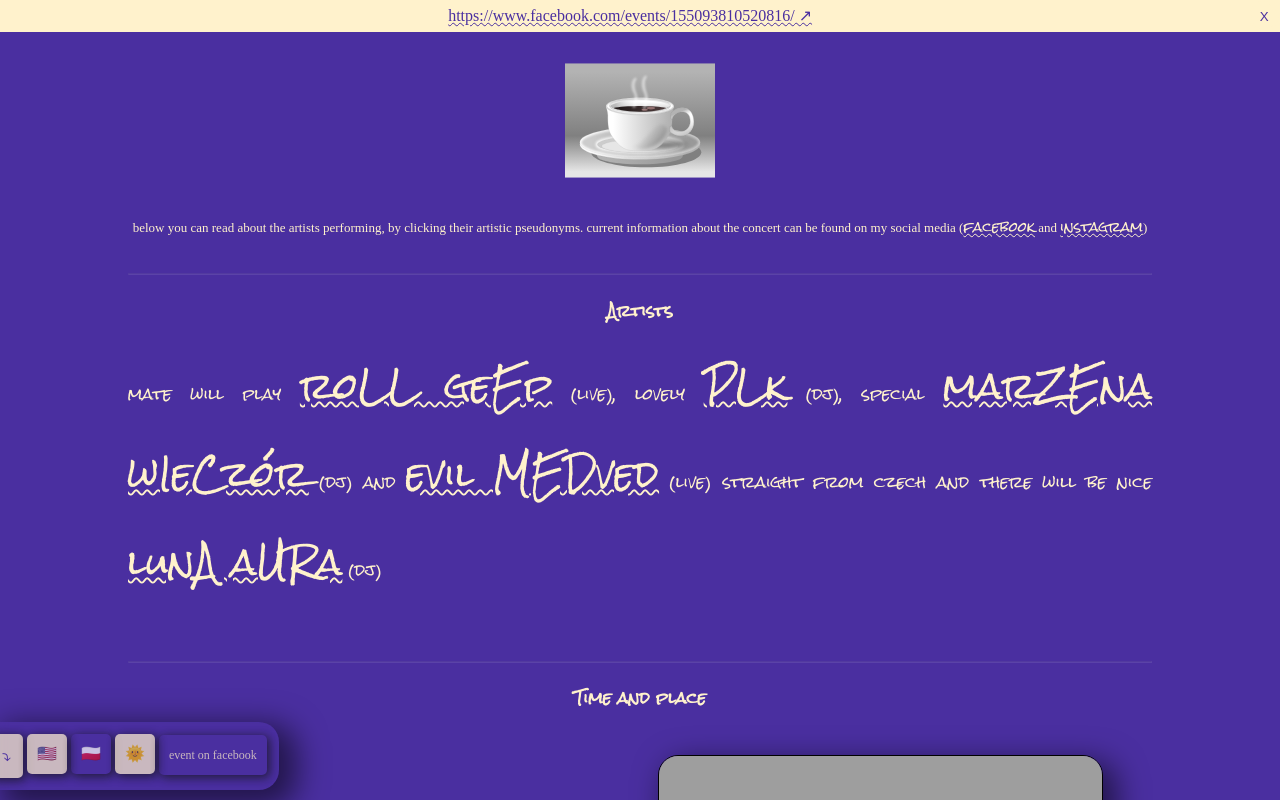
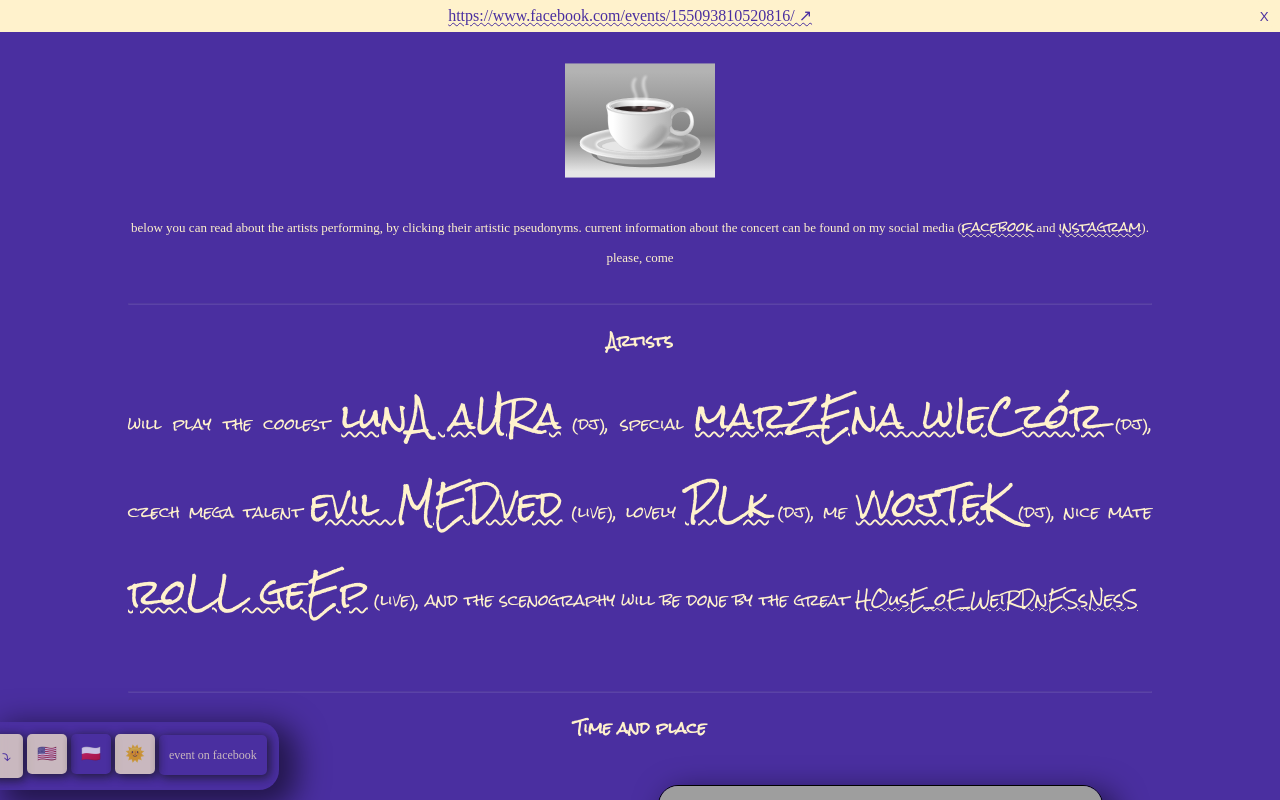
Before and after one commit to ehhhahah/28kwietnia, a React (Create React App) app: page / in a window 1280 px wide. Shown: the top 800 px of the page. Built offline with nearby package versions, Linux system fonts and the light colour scheme; grey boxes are pictures that could not be loaded; a web font is replaced by a local one.

Commit message:
final fixes

```diff
--- a/src/MainPage.js
+++ b/src/MainPage.js
@@ -41,7 +41,12 @@ function MainPage() {
 
   const getLoco = (textPhrase) => {
     if (lang === 'eng') {
-      return locoPlEng[textPhrase]['eng']
+      try {
+        return locoPlEng[textPhrase]['eng']
+      } catch (e) {
+        console.log("Can't find translation for: " + textPhrase)
+        return textPhrase
+      }
     }
     if (lang === 'xd') {
       return locoPlEng[textPhrase]['xd']
@@ -155,15 +160,20 @@ function MainPage() {
         <a className='fontFix' href='https://www.instagram.com/ehhhhahah/'>
           instagram
         </a>
-        )
+        ). {getLoco('proszę, przyjdźcie')}{' '}
       </p>
       <hr className='bigger' />
       <h1>{getLoco('Artysci')}</h1>
       <div id='mainText'>
-        {getLoco('zagra ziom')} {getArtist('roll geep')} (live), {getLoco('kochana')} {getArtist('plk')} (dj),{' '}
-        {getLoco('wyjatkowa')} {getArtist('marzena wieczór')} (dj) {getLoco('oraz')} {getArtist('evil medved')} (live){' '}
-        {getLoco('prosto z czech i bedzie fajna')} <span className='nobr'>{getArtist('luna aura')} (dj)</span>
+        {getLoco('zagra coolest')} {getArtist('luna aura')} (dj), {getLoco('wyjatkowa')} {getArtist('marzena wieczór')}{' '}
+        (dj), {getLoco('czeski mega talent')} {getArtist('evil medved')} (live), {getLoco('kochana')} {getArtist('plk')}{' '}
+        (dj), {getLoco('ja')} {}
+        {/* <span className='nobr'> */}
+        {getArtist('vvojtek')} (dj), {getLoco('gigaziom')} {getArtist('roll geep')} (live),{' '}
+        {getLoco('a scenografie zrobi boskie')} {getArtist('HOusE_oF_WeiRDnESsNesS')}
+        {/* </span> */}
       </div>
+      {/*czeski mega talent eVil MEDved (live), kochana PLk (dj), ja vvojTeK (dj), gigaziom (live) immoRtal wojteCnIque, a scenografie zrobi boskie HOusE_oF_WeiRDnESsNesS */}
       {/* <div id='mainText dynamic'>
         {getLoco('zagra ziom')} {<Artist artistObj={artists['szustak']} optionsIn={{ isDropdown: true }} />} (live),{' '}
         {getLoco('kochana')} {<Artist artistObj={artists['plk']} optionsIn={{ isDropdown: true }} />} (dj),{' '}
--- a/src/artistHelpers.js
+++ b/src/artistHelpers.js
@@ -105,6 +105,26 @@ const getArtist = (alias, randomizeCase = false) => {
           {!randomizeCase ? 'eHh hAHah' : randomizeCharCase(alias)}
         </a>
       )
+    case 'vvojtek':
+      return (
+        <a id='artist' href='https://www.instagram.com/ehhhhahah/'>
+          {!randomizeCase ? 'vvojTeK' : randomizeCharCase(alias)}
+        </a>
+      )
+    case 'house_of_weirdnessness':
+      // if screen is less than 600px return h_o_w instead of full name
+      if (window.innerWidth < 600) {
+        return (
+          <a id='artist-bobek' href='https://www.instagram.com/___h__o__w___/'>
+            {!randomizeCase ? 'H_o_W' : randomizeCharCase('h_o_w')}
+          </a>
+        )
+      }
+      return (
+        <a id='artist-bobek' href='https://www.instagram.com/___h__o__w___/'>
+          {!randomizeCase ? 'HOusE_oF_WeiRDnESsNesS' : randomizeCharCase(alias)}
+        </a>
+      )
     default:
       return null
   }
--- a/src/assets/locoPlEng.json
+++ b/src/assets/locoPlEng.json
@@ -35,5 +35,11 @@
     "odezwij się do nas, jeśli chcesz przyjść na wydarzenie, ale nie stać cię na bramke. kontakt jest dostępny na dole strony": {"xd": "Kawa – napój sporządzany z palonych, a następnie zmielonych lub poddanych instantyzacji ziaren kawowca, zwykle podawany na gorąco. Pochodzi z Etiopii, w Europie pojawiła się około XVI wieku. Jedna z najpopularniejszych używek na świecie i główne źródło kofeiny.", "eng": "contact us if you want to come to the event, but you can't afford the entrance. contact information is available at the bottom of the page"},
     "organizator imprezy": {"xd": "Spożycie kawy nie jest związane ze wzrostem ryzyka udaru mózgu i chorób serca", "eng": "event organizer"},
     "audycje": {"xd": "Umieszczona obok tabela zawiera informacje na temat średniej zawartości kofeiny w różnych rodzajach kawy i innych napojach", "eng": "shows"},
-    "kliknięcie tego przycisku może być niebezpieczne dla epileptyków oraz przeciwników kawy. Czy na pewno chcesz kontynuować?": {"xd": "jebać kawe", "eng": "clicking this button may be dangerous for epileptics and coffee haters. Are you sure you want to continue?"}
+    "kliknięcie tego przycisku może być niebezpieczne dla epileptyków oraz przeciwników kawy. Czy na pewno chcesz kontynuować?": {"xd": "jebać kawe", "eng": "clicking this button may be dangerous for epileptics and coffee haters. Are you sure you want to continue?"},
+    "zagra coolest": {"xd": "kawa", "eng": "will play the coolest"},
+    "czeski mega talent": {"xd": "kawa", "eng": "czech mega talent"},
+    "ja": {"xd": "kawa", "eng": "me"},
+    "gigaziom": {"xd": "kawa", "eng": "nice mate"},
+    "a scenografie zrobi boskie": {"xd": "kawa", "eng": "and the scenography will be done by the great"},
+    "proszę, przyjdźcie": {"xd": "kawa", "eng": "please, come"}
 }
--- a/src/index.css
+++ b/src/index.css
@@ -79,6 +79,11 @@ h1 {
   font-family: Rock Salt;
 }
 
+#artist-bobek {
+  font-size: 17px;
+  font-family: Rock Salt;
+}
+
 @media only screen and (max-width: 600px) {
   #mainText {
     line-height: 40px;
@@ -93,6 +98,9 @@ h1 {
   }
   #artist {
     font-size: 35px;
+  }
+  #artist-bobek {
+    font-size: 17px;
   }
 }
 
@@ -278,7 +286,7 @@ a:hover {
 
 .tooltip > p {
   border-bottom: 3px dotted var(--white_);
-  opacity: 80%;
+  /* opacity: 80%; */
 }
 
 .tooltip .tooltiptext {
@@ -313,7 +321,7 @@ a:hover {
 
 .tooltip:hover .tooltiptext {
   visibility: visible;
-  opacity: 1;
+  opacity: 0.9;
 }
 
 table {
```
